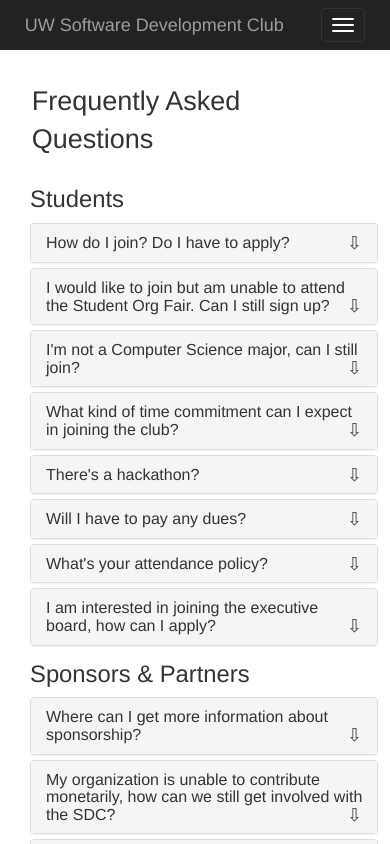
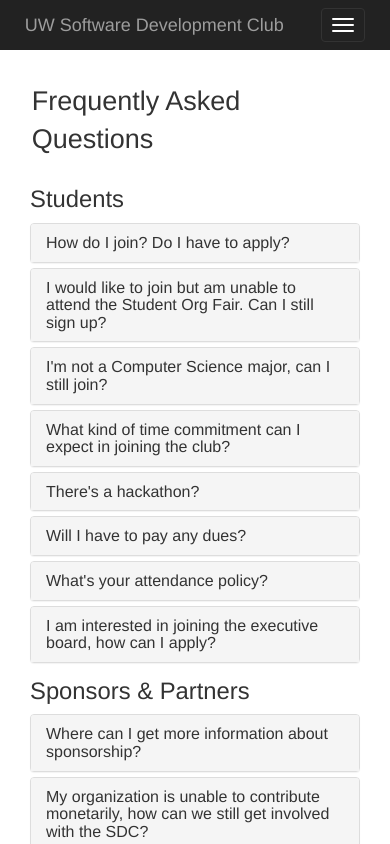
Before and after one commit to kreloff-01/new-sdc-site, a plain HTML site: page pages/faq.html in a window 390 px wide. Shown: the top 844 px of the page. Drawn offline with Linux system fonts and the light colour scheme.

Commit message:
completed FAQ page

```diff
--- a/css/about-us.css
+++ b/css/about-us.css
@@ -78,7 +78,6 @@
 
 @media screen and (max-width: 1765px) and (min-width: 1150px) {
     .custom-width {width: 998px;}
-    /*#professional_logos {width:985px;} */
 }
 
 @media screen and (max-width: 2285px) and (min-width: 1765px) {
--- a/css/main.css
+++ b/css/main.css
@@ -40,32 +40,17 @@
 /* //////////////////// */
 
 .faq_header { font-size: 27px; margin: 20px; }
-.sub_header { padding: 1% 0% 0% 5%; font-size: 1.7em;}
-.panel-group {padding: 3%; }
+.sub_header { padding: 1% 5% 0% 5%; font-size: 1.7em;}
+.panel-group {padding: 3% 3% 0% 3%; margin-bottom: 0px;}
 .panel_body { font-size: .7em; padding: 1% 2% 1% 2%; }
 .panel_container { padding: 2% 0% 0% 0%; }
 
+
+#footer_msg { padding: 1.5% 5% 1.5% 5%; margin:auto; font-size: 1.3em; text-align: center; }
 #sponsor_sec { padding-top: 3%; }
 
-.panel-heading [data-toggle="collapse"]:after {
-    font-family: 'Glyphicons Halflings'; content: '\21e7';
-    float: right; color: #d10500; font-size: 18px; line-height: 12px;
-    /* yes it's ridiculous but you actually need this rotation */
-    -webkit-transform: rotate(0deg);
-    -moz-transform: rotate(0deg);
-    -ms-transform: rotate(0deg);
-    -o-transform: rotate(0deg);
-    transform: rotate(0deg);
-
+@media screen and (max-width: 765px) and (min-width: 400px) {
+    .panel_body { padding: 3% 4% 3% 4%; }
+    #sponsor_sec { padding-top: 7%; }
+    #footer_msg {font-size: 1em; padding: 3% 5% 3% 5%;}
 }
-
-.panel-heading [data-toggle="collapse"].collapsed:after {
-    color: #454444;
-    line-height: 22px;
-    /* rotate "play" icon from > (right arrow) to ^ (up arrow) */
-    -webkit-transform: rotate(180deg);
-    -moz-transform: rotate(180deg);
-    -ms-transform: rotate(180deg);
-    -o-transform: rotate(180deg);
-    transform: rotate(180deg);
-}
--- a/pages/faq.html
+++ b/pages/faq.html
@@ -289,5 +289,6 @@
         </div>
     </div>
     </div>
+    <div id="footer_msg"> Can't find the answer to your question? Email us at wisconsinsdc@gmail.com</div>
 </body>
 </html>
```
